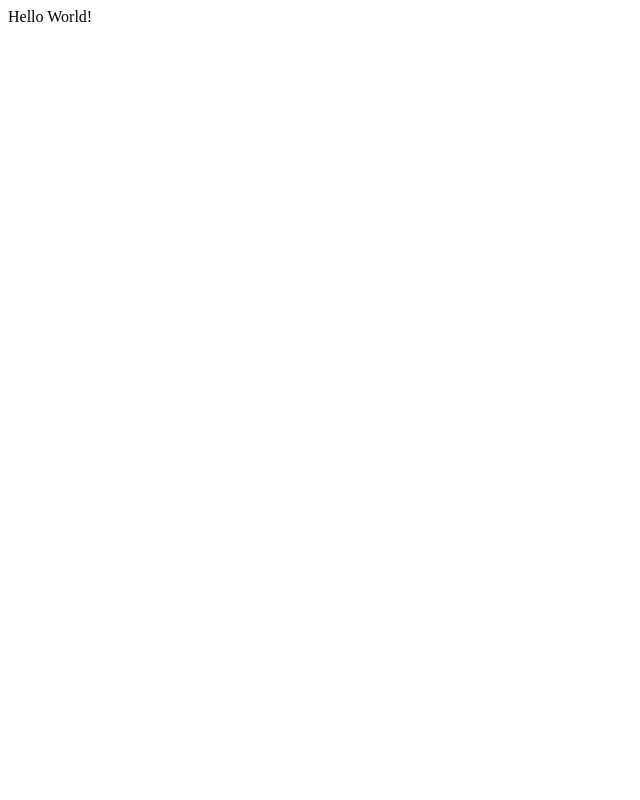
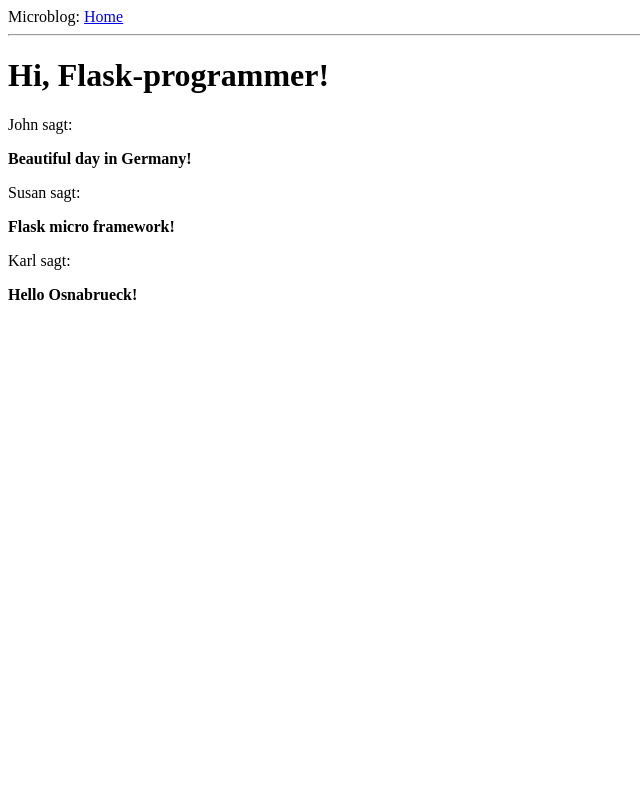
Before and after one commit to alex178/training, a Flask app: page / in a window 1280 px wide. Before the commit the part shown is almost empty. Shown: the whole page, without its empty margins (0-640 px from the left). Run offline with Flask 2, Linux system fonts and the light colour scheme.

Commit message:
templates

```diff
--- /dev/null
+++ b/flask mega tutorial/part2/app/templates/base.html
@@ -0,0 +1,16 @@
+<html>
+<head>
+	{% if title %}
+		<title>{{ title }} - mega flask tutorial</title>
+	{% else %}
+		<title>kein Titel!!!</title>
+	{% endif %}
+</head>
+
+<body>
+	<div>Microblog: <a href="/index">Home</a></div>
+    <hr>
+    {% block content %} {% endblock %}
+</body>
+
+</html>
--- a/flask mega tutorial/part2/app/templates/index.html
+++ b/flask mega tutorial/part2/app/templates/index.html
@@ -1,10 +1,8 @@
-<html>
-<head>
-	<title>{{ title }} - mega flask tutorial</title>
-</head>
+{% extends "base.html" %}
+{% block content %}
+	<h1>Hi, {{ user.nickname }}!</h1>
 
-<body>
-	<h1>Hi, {{ user.nickname }}!</h1>
-</body>
-
-</html>s
+	{% for post in posts%}
+		<div><p>{{ post.author.nickname }} sagt:</p> <b>{{ post.body }}</b></div>
+	{% endfor %}
+{% endblock %}
--- a/flask mega tutorial/part2/app/views.py
+++ b/flask mega tutorial/part2/app/views.py
@@ -1,7 +1,24 @@
+# -*- coding: utf-8 -*-
+from flask import render_template
 from app import application
 
 #Ausgabe unter "/" oder "/index"
 @application.route('/')
 @application.route('/index')
 def index():
-	return 'Hello World!'
+	user = {'nickname': 'Flask-programmer'}
+	posts = [
+        {
+            'author': {'nickname': 'John'},
+            'body': 'Beautiful day in Germany!'
+        },
+        {
+            'author': {'nickname': 'Susan'},
+            'body': 'Flask micro framework!'
+        },
+        {
+            'author': {'nickname': 'Karl'},
+            'body': 'Hello Osnabrueck!'
+        }
+    ]
+	return render_template('index.html',title='Start',user=user,posts=posts)
```
